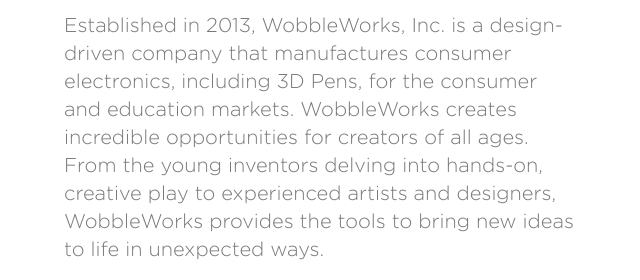
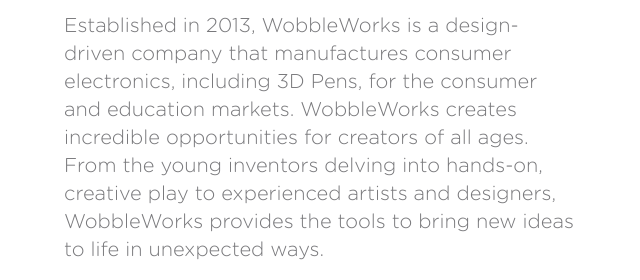
Before and after one commit to mcmanimie/wobbleworks, a website: page main/about.html in a window 1280 px wide. Shown: the part 339-619 px from the top of the page, 64-704 px from the left. Drawn offline with Linux system fonts and the light colour scheme.

Commit message:
Update about.html

```diff
--- a/main/about.html
+++ b/main/about.html
@@ -53,7 +53,7 @@
 
         <div class="text-component margin-bottom-sm">
           <h1 class="padding-bottom-sm">About Us</h1>
-          <p>Established in 2013, WobbleWorks, Inc. is a design-driven company that manufactures consumer electronics,
+          <p>Established in 2013, WobbleWorks is a design-driven company that manufactures consumer electronics,
             including 3D Pens, for the consumer and education markets.
             WobbleWorks creates incredible opportunities for creators of all ages.
             From the young inventors delving into hands-on, creative play to experienced artists and designers,
```
